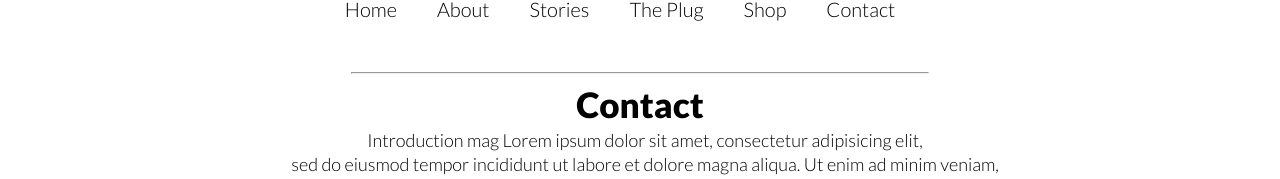
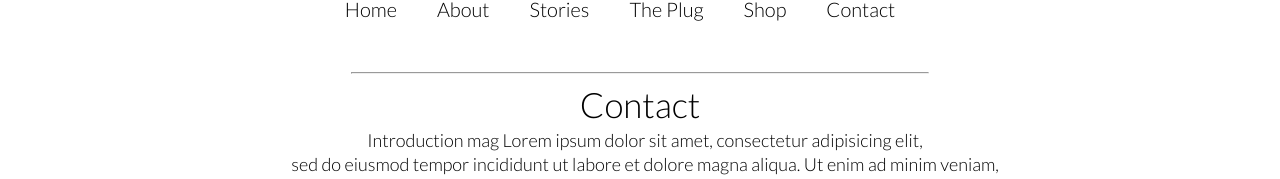
Before and after one commit to EbonyD/EbonyD.github.io, a plain HTML site: page contact.html in a window 1280 px wide. Shown: the part 201-380 px from the top of the page. Drawn offline with Linux system fonts and the light colour scheme.

Commit message:
update to contact

```diff
--- a/css/contact.css
+++ b/css/contact.css
@@ -73,8 +73,9 @@ text-decoration: underline;
 
 h2 {
   text-align: center;
+  font-style: Ultra Bold 900;
   font-size: 35px;
-  font-weight: bold;
+  font-weight: 800px;
 }
 
 .intouch p {
```
